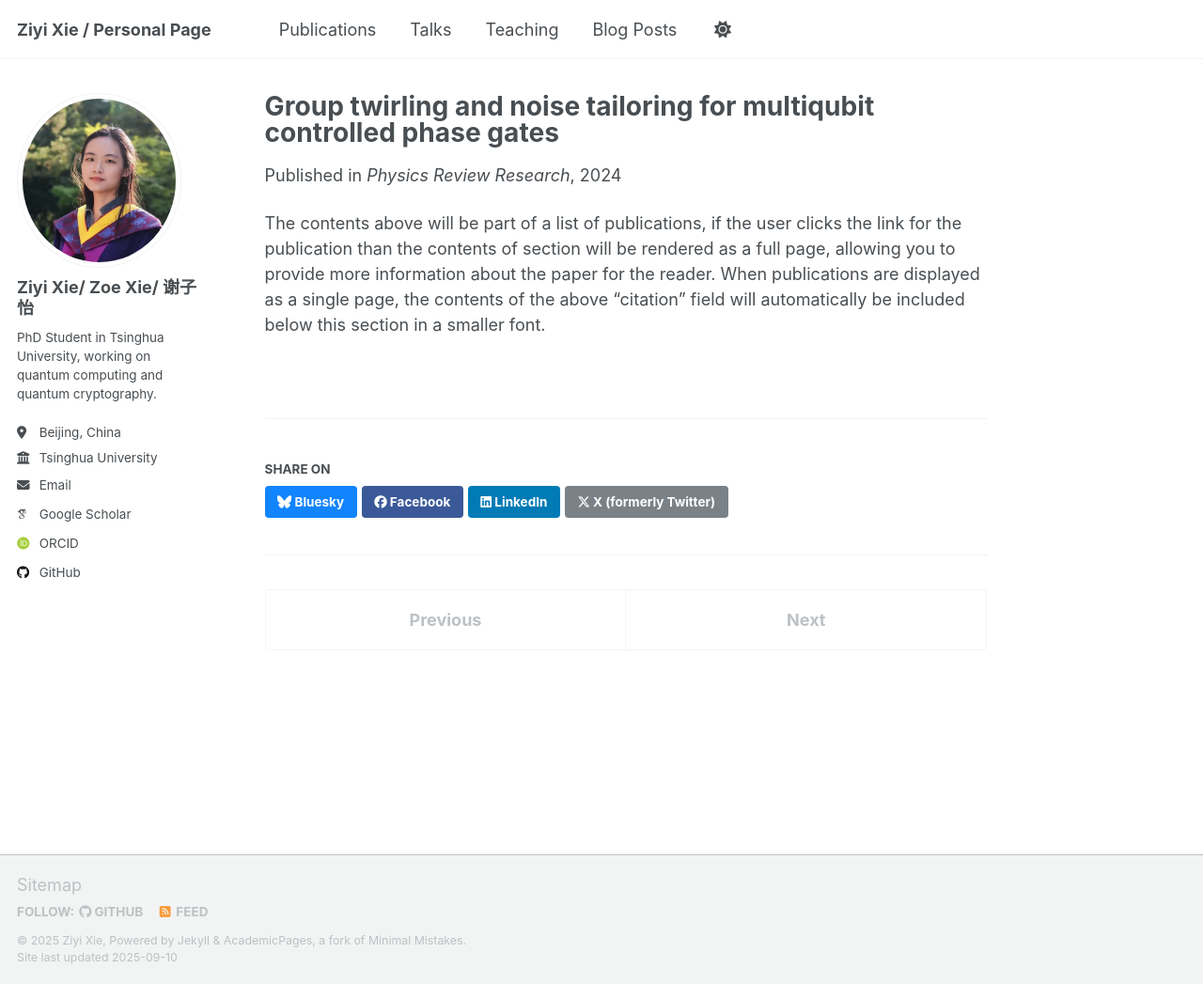
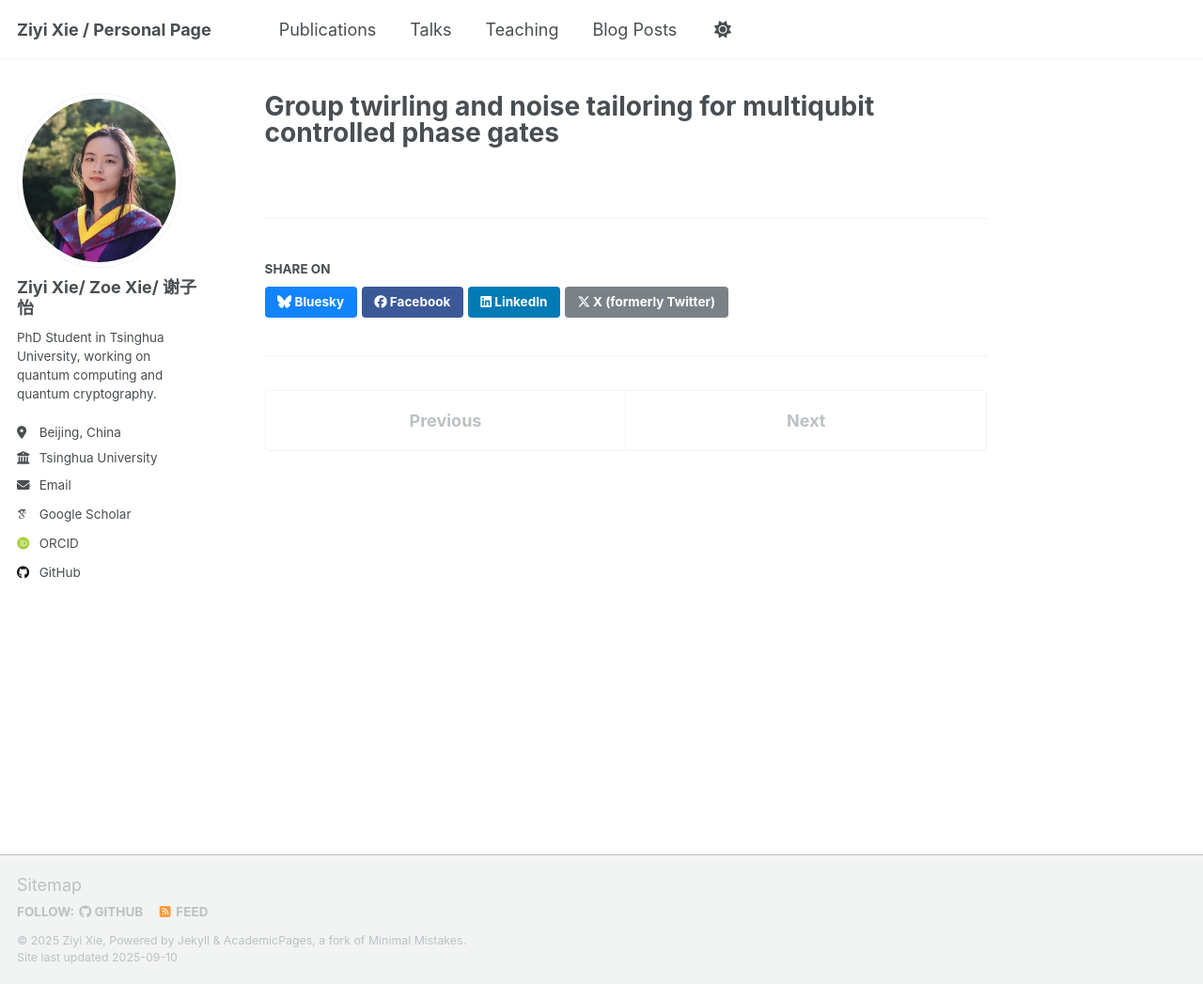
Before and after one commit to zoeabcd/zoeabcd.github.io, a Jekyll site: the page built from _publications/2024-12-02-Group-twirling-and-noise-tailoring-for-multiqubit-controlled-phase-gates.md, in a window 1280 px wide and 1047 px high. Shown: the whole window at 94% size. Built offline with Jekyll 4.4.1, drawn with Linux system fonts in a browser that asks for light colours; some web fonts are replaced; a script that is not in the unit is left out.

Commit message:
fix preprint-config

```diff
--- a/_layouts/single.html
+++ b/_layouts/single.html
@@ -37,9 +37,11 @@ layout: default
         {% if page.collection == 'teaching' %}
           <p> {{ page.type }}, <i>{{ page.venue }}</i>, {{ page.date | default: "1900-01-01" | date: "%Y" }} </p>
         {% elsif page.venue and page.date %}
-          {% unless page.categories contains "preprint" %}
+          {% unless page.categories contains "conferences" %}
           <p>Published in <i>{{ page.venue }}</i>, {{ page.date | default: "1900-01-01" | date: "%Y" }} </p>
           {% endunless %}
+        {% elsif page.venue and page.date %}
+          <p> <i>{{ page.venue }}</i>, {{ page.date | default: "1900-01-01" | date: "%Y" }} </p>
         {% elsif page.date %}
           <p class="page__date"><strong><i class="fa fa-fw fa-calendar" aria-hidden="true"></i> {{ site.data.ui-text[site.locale].date_label | default: "Published:" }}</strong> <time datetime="{{ page.date | date_to_xmlschema }}">{{ page.date | default: "1900-01-01" | date: "%B %d, %Y" }}</time></p>
         {% endif %}
--- a/_publications/2024-12-02-Group-twirling-and-noise-tailoring-for-multiqubit-controlled-phase-gates.md
+++ b/_publications/2024-12-02-Group-twirling-and-noise-tailoring-for-multiqubit-controlled-phase-gates.md
@@ -8,5 +8,3 @@ venue: 'Physics Review Research'
 paperurl: 'https://journals.aps.org/prresearch/pdf/10.1103/PhysRevResearch.6.043221'
 coauthor: 'Guoding Liu and Zitai Xu'
 ---
-
-The contents above will be part of a list of publications, if the user clicks the link for the publication than the contents of section will be rendered as a full page, allowing you to provide more information about the paper for the reader. When publications are displayed as a single page, the contents of the above "citation" field will automatically be included below this section in a smaller font.
```
Also changed, not shown: _publications/2025-09-01-The-curious-case-of-XOR-repetition-of-MoE-games.md (+1 -1 lines).
